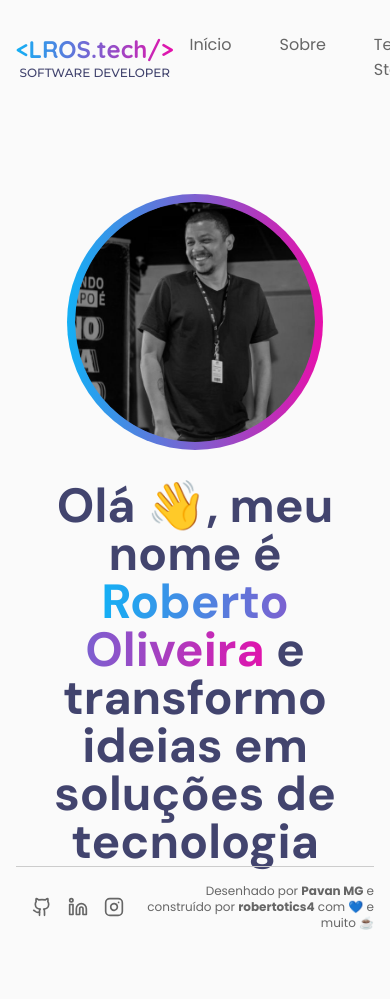
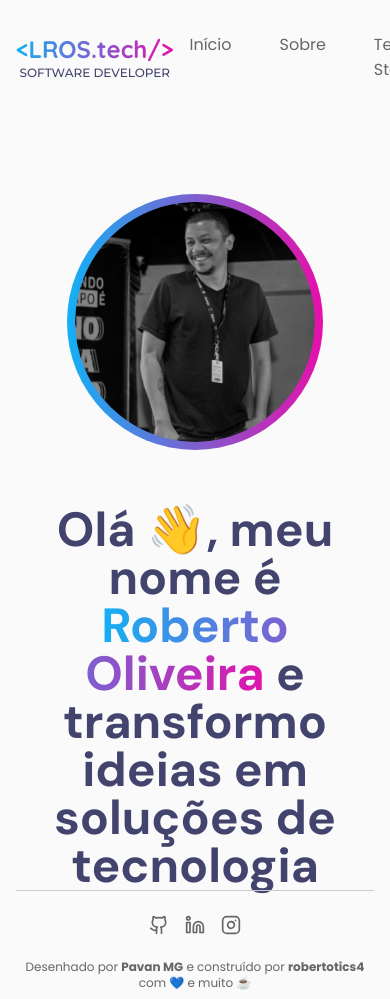
Before and after one commit to robertotics4/my-portifolio, a Next.js app: page / in a window 390 px wide. Shown: the top 999 px of the page. Before the commit the page ends 947 px from the top, so only its background shows below. Built offline with nearby package versions, Linux system fonts and the light colour scheme.

Commit message:
feat: responsive footer

```diff
--- a/src/components/Footer.tsx
+++ b/src/components/Footer.tsx
@@ -2,9 +2,9 @@ import { SocialMedia } from './SocialMedia'
 
 export function Footer() {
   return (
-    <div className="flex place-content-between items-center border-t border-t-port-gray-300">
+    <div className="flex flex-col items-center gap-2 border-t border-t-port-gray-300 py-2 lg:flex-row lg:place-content-between">
       <SocialMedia />
-      <p className="py-4 text-right font-secondary text-xs text-port-gray-600">
+      <p className="text-center font-secondary text-xs text-port-gray-600 lg:py-4 lg:text-right">
         Desenhado por <strong>Pavan MG</strong> e construído por{' '}
         <strong>robertotics4</strong> com 💙 e muito ☕
       </p>
--- a/src/components/Presentation.tsx
+++ b/src/components/Presentation.tsx
@@ -3,7 +3,7 @@ import profileImage from '../../public/assets/profile.png'
 
 export function Presentation() {
   return (
-    <div className="mt-24 flex flex-col items-center gap-8 text-center lg:mt-44 lg:flex-row-reverse lg:place-content-between lg:gap-0 lg:text-left">
+    <div className="mt-24 flex flex-col items-center gap-14 text-center lg:mt-44 lg:flex-row-reverse lg:place-content-between lg:gap-0 lg:text-left">
       <div className="flex h-64 w-64 items-center justify-center rounded-full bg-gradient-to-r from-port-blue-400 to-port-pink-400 lg:h-84 lg:w-84">
         <Image
           src={profileImage}
```
